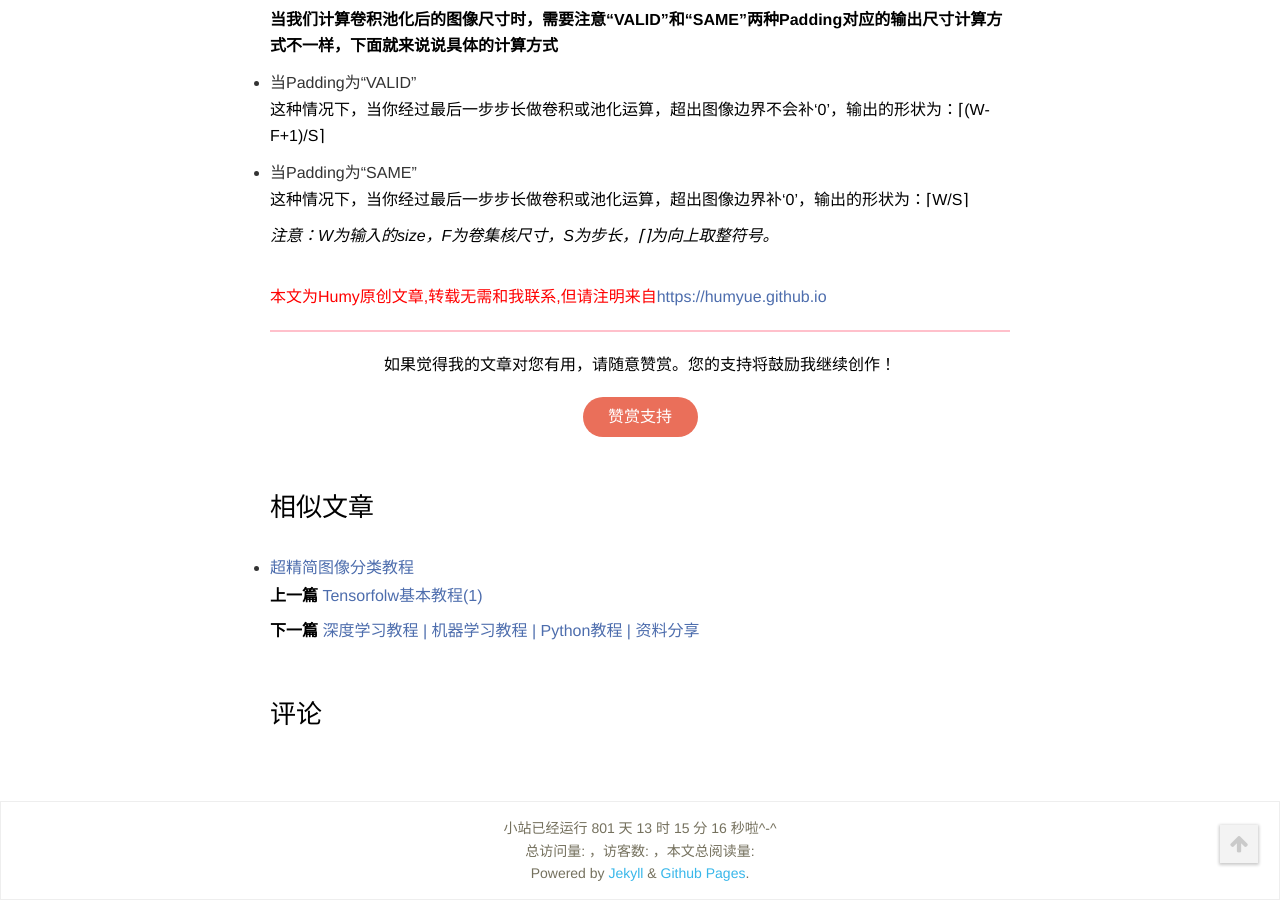
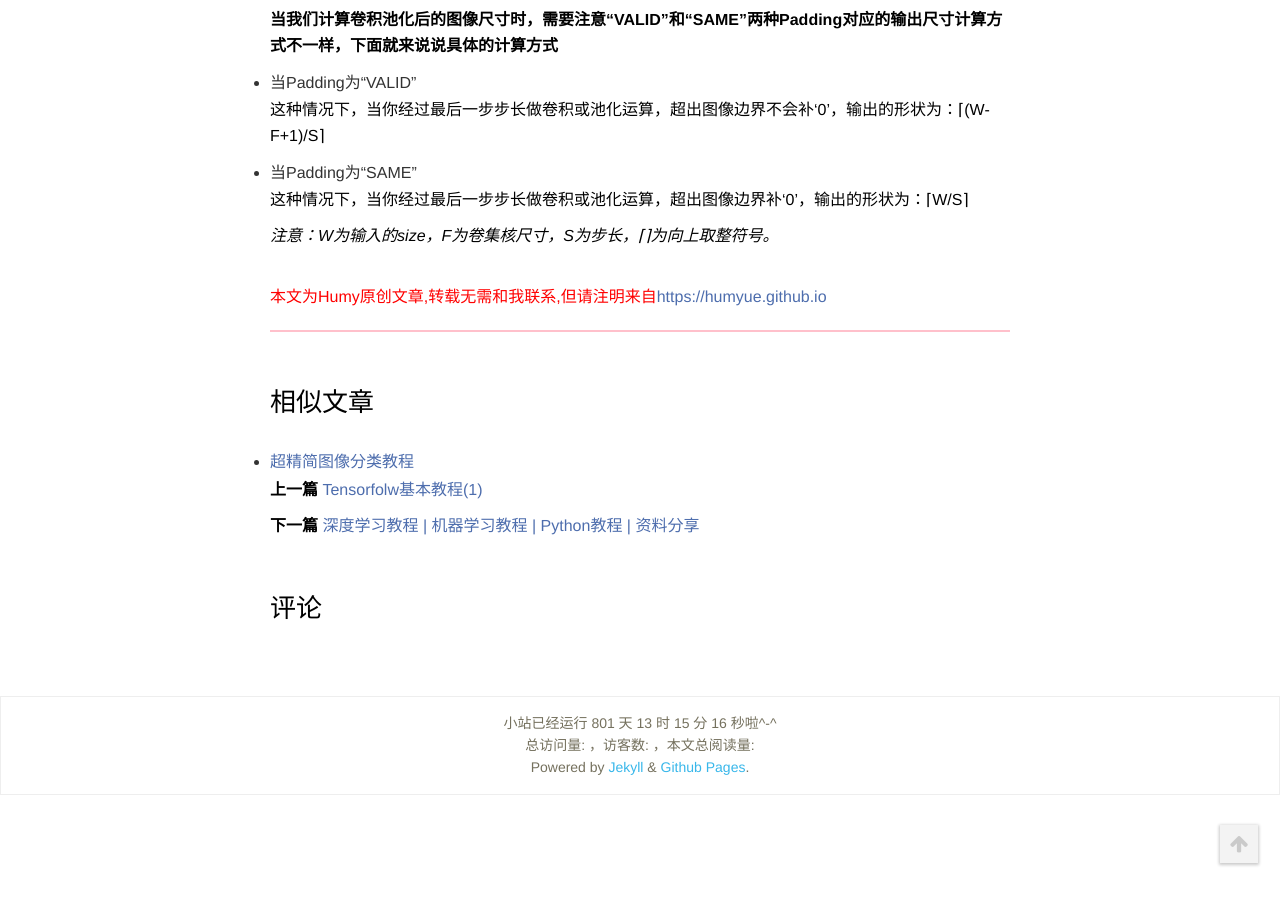
Before and after one commit to humyue/humyue.github.io, a Jekyll site: the page built from _posts/2018-03-08-Two-Padding.md, in a window 1280 px wide and 900 px high, scrolled down 735 px. Built offline with Jekyll 4.4.1, drawn with Linux system fonts in a browser that asks for light colours; comment, search, counter and statistics services are not loaded; a style sheet for code colours, icons or effects is not loaded.

```diff
--- a/_layouts/post.html
+++ b/_layouts/post.html
@@ -32,38 +32,38 @@ layout: default
 
         <hr>
 
-        <div id="zanshang">
-            <span>如果觉得我的文章对您有用，请随意赞赏。您的支持将鼓励我继续创作！</span>
-            <div id="btn">
-                赞赏支持
-            </div>
-        </div>
+        <!--<div id="zanshang">-->
+            <!--<span>如果觉得我的文章对您有用，请随意赞赏。您的支持将鼓励我继续创作！</span>-->
+            <!--<div id="btn">-->
+                <!--赞赏支持-->
+            <!--</div>-->
+        <!--</div>-->
 
-        <div id="pay" class="none">
-            <div class="qs">
-                <img src="{{ "/asserts/img/wchat.jpg " | prepend: site.baseurl }}" alt="微信">
-                <span>微信支付</span>
-            </div>
-            <div class="qs">
-                 <img src="{{ "/asserts/img/alipay.jpg " | prepend: site.baseurl }}" alt="支付宝">
-                 <span>支付宝支付</span>
-            </div>
-        </div>
+        <!--<div id="pay" class="none">-->
+            <!--<div class="qs">-->
+                <!--<img src="{{ "/asserts/img/wchat.jpg " | prepend: site.baseurl }}" alt="微信">-->
+                <!--<span>微信支付</span>-->
+            <!--</div>-->
+            <!--<div class="qs">-->
+                 <!--<img src="{{ "/asserts/img/alipay.jpg " | prepend: site.baseurl }}" alt="支付宝">-->
+                 <!--<span>支付宝支付</span>-->
+            <!--</div>-->
+        <!--</div>-->
 
-        <script src="{{ "/asserts/js/jquery-1.7.2.min.js" | prepend: site.baseurl }}" charset="utf-8"></script>
+        <!--<script src="{{ "/asserts/js/jquery-1.7.2.min.js" | prepend: site.baseurl }}" charset="utf-8"></script>-->
 
-        <script>
-            $(function(){
-                $("#btn").toggle(
-                    function(){
-                        $("#pay").fadeIn("slow")
-                    },
-                    function(){
-                         $("#pay").fadeOut("slow")
-                    }
-                );
-            })
-        </script>
+        <!--<script>-->
+            <!--$(function(){-->
+                <!--$("#btn").toggle(-->
+                    <!--function(){-->
+                        <!--$("#pay").fadeIn("slow")-->
+                    <!--},-->
+                    <!--function(){-->
+                         <!--$("#pay").fadeOut("slow")-->
+                    <!--}-->
+                <!--);-->
+            <!--})-->
+        <!--</script>-->
 
         {% assign hasSimilar = '' %}
         {% for post in site.related_posts %}
```
Also changed, not shown: page/3collections.md (+2 -2 lines), page/5about.md (+4 -0 lines), asserts/img/collect.jpg (deleted).
